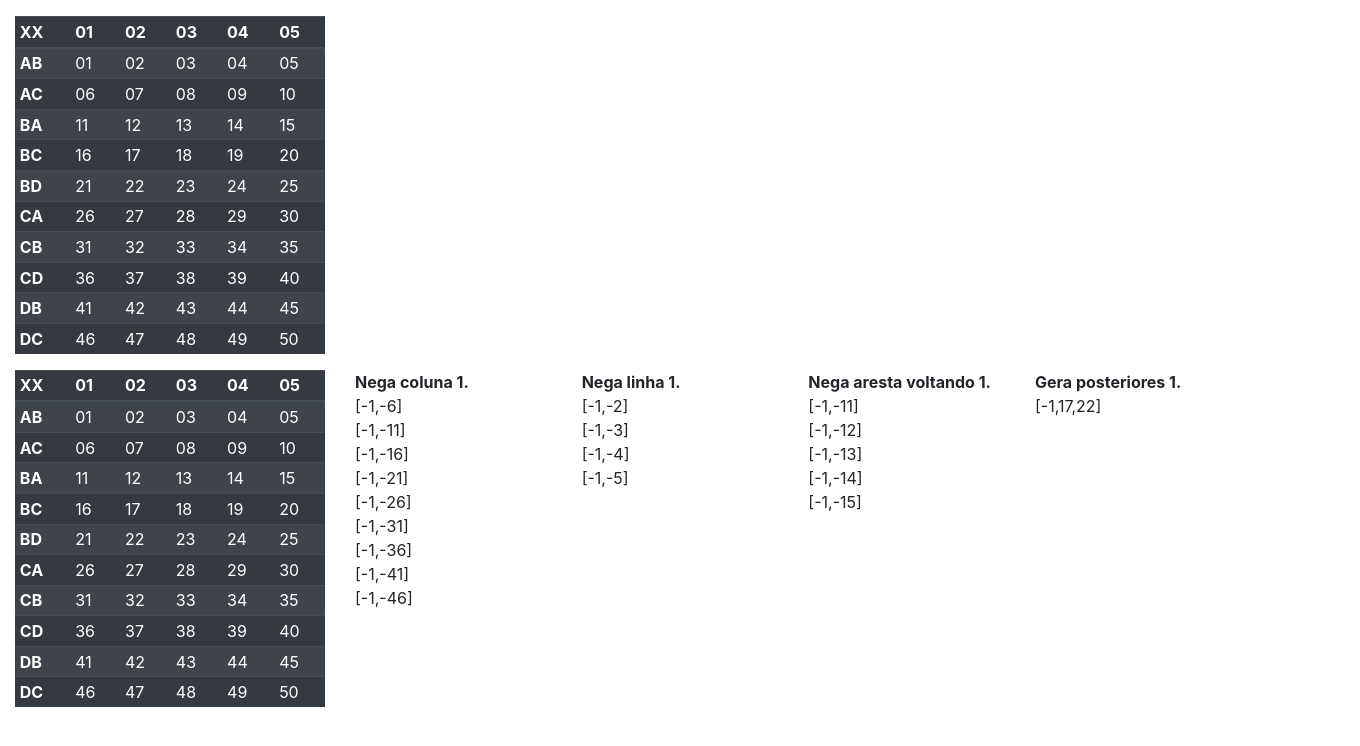
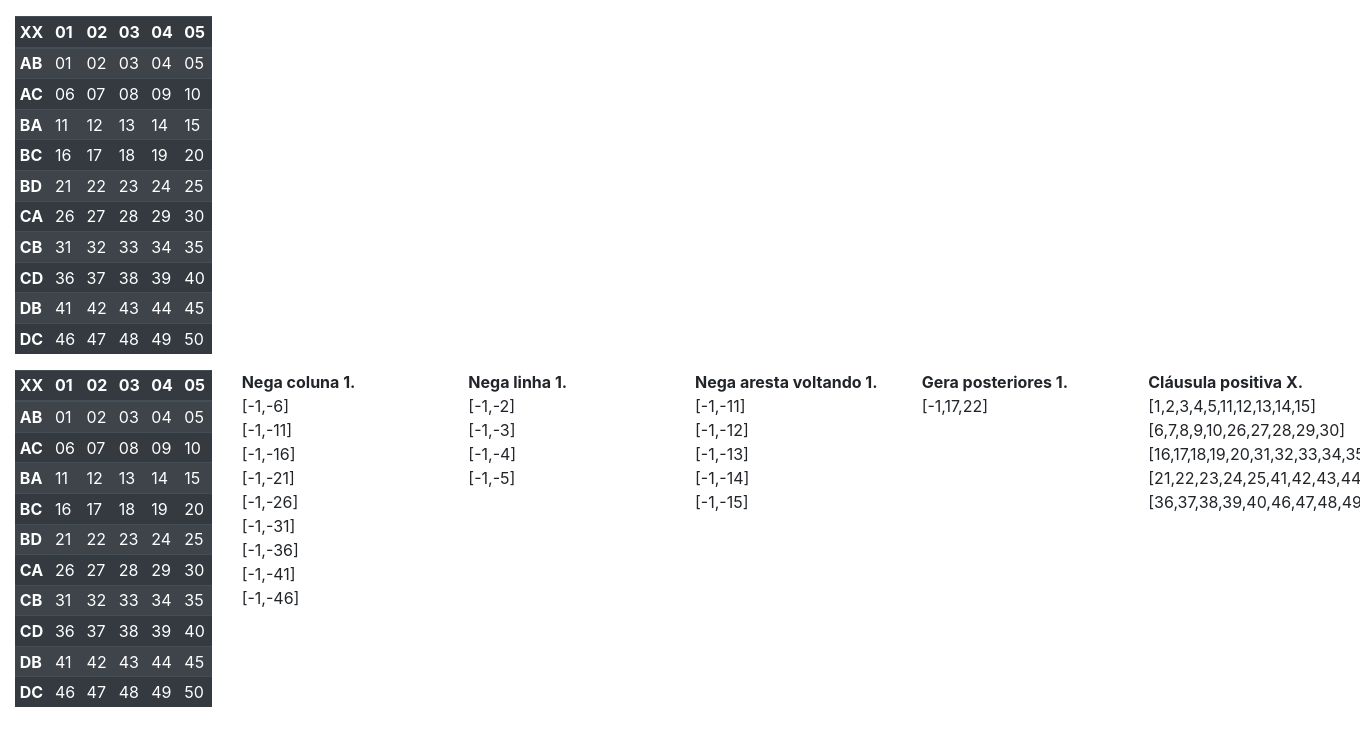
Before and after one commit to mateusxfl/sat-cnf-euler-path, a PHP site: page / in a window 1360 px wide; the page is wider, and only the part inside the window is pictured. Shown: the top 746 px of that part. Run offline with PHP 8.4, Linux system fonts and the light colour scheme.

Commit message:
system-working

```diff
--- a/entrada.txt
+++ b/entrada.txt
@@ -938,3 +938,8 @@
 [-47,28,33]
 [-48,29,34]
 [-49,30,35]
+[1,2,3,4,5,11,12,13,14,15]
+[6,7,8,9,10,26,27,28,29,30]
+[16,17,18,19,20,31,32,33,34,35]
+[21,22,23,24,25,41,42,43,44,45]
+[36,37,38,39,40,46,47,48,49,50]
--- a/index.php
+++ b/index.php
@@ -4,7 +4,7 @@
 
     class Grafo {
 
-        private $lista_adjacencia = array(), $tabela = array(), $fnc = array(), $arestas = 0;
+        private $lista_adjacencia = array(), $tabela = array(), $fnc = array(), $arestas = array();
 
         // Adiciona a aresta AB e BA.
         public function adicionar_aresta($a, $b) {
@@ -17,11 +17,11 @@
                 $this->lista_adjacencia[$b] = array();
             }
 
-            // && !in_array($a, $this->lista_adjacencia[$b])
-            if(!in_array($b, $this->lista_adjacencia[$a])) {
+            // && !in_array($b, $this->lista_adjacencia[$a])
+            if(!in_array($a, $this->lista_adjacencia[$b])) {
                 array_push($this->lista_adjacencia[$a], $b);
                 array_push($this->lista_adjacencia[$b], $a);
-                $this->arestas++;
+                array_push($this->arestas, $a."".$b);
             }
 
         }
@@ -39,7 +39,7 @@
 
                     $this->tabela[$aresta."".$vertice_adjacente] = array();
 
-                    for ( $i = 0 ; $i < $this->arestas ; $i++ ) {
+                    for ( $i = 0 ; $i < count($this->arestas) ; $i++ ) {
                         array_push($this->tabela[$aresta."".$vertice_adjacente], $coordenada++);
                     }
 
@@ -52,13 +52,13 @@
         // Imprime a tabela de coordenadas.
         public function imprime_tabela() {
 
-            $total_casas_decimais = strlen($this->arestas * $this->arestas * 2);
+            $total_casas_decimais = strlen(count($this->arestas) * count($this->arestas) * 2);
 
             echo "<table class='table table-striped table-dark table-sm'><thead><tr>";
 
             echo "<th> XX </th>";
 
-            for ( $i = 1 ; $i <= $this->arestas ; $i++ ) {
+            for ( $i = 1 ; $i <= count($this->arestas) ; $i++ ) {
                 echo "<th>".sprintf("%0".$total_casas_decimais."d", $i)."</th>";
             }
 
@@ -81,11 +81,11 @@
         }
 
         // Captura o valor de uma aresta por sua coordenada.
-        public function captura_valor_aresta($coordenada) {
+        private function captura_valor_aresta($coordenada) {
 
             $indices_arestas = array_keys($this->tabela);
 
-            $linha = $coordenada % $this->arestas == 0 ? floor($coordenada / $this->arestas) - 1 : floor($coordenada / $this->arestas);
+            $linha = $coordenada % count($this->arestas) == 0 ? floor($coordenada / count($this->arestas)) - 1 : floor($coordenada / count($this->arestas));
 
             return $indices_arestas[$linha];
 
@@ -94,21 +94,17 @@
         // Nega todos os valores de uma coluna, menos o passado por parâmetro.
         public function nega_coluna($coordenada) {
 
-            $coluna_atual = $coordenada % $this->arestas == 0 ? $this->arestas : ($coordenada % $this->arestas);
+            $linha_atual = $coordenada % count($this->arestas) == 0 ? count($this->arestas) : ($coordenada % count($this->arestas));
 
             $retorno = array();
 
             for ( $i = 0 ; $i < count($this->tabela) ; $i++ ) {
 
-                if($coordenada != $coluna_atual) {
-
-                    array_push($retorno, [-$coordenada,-$coluna_atual]);
-
-                    // array_push($retorno, [-$coordenada,-$coluna_atual,0]);
-
+                if($coordenada != $linha_atual) {
+                    array_push($retorno, [-$coordenada,-$linha_atual]);
                 }
 
-                $coluna_atual += $this->arestas;
+                $linha_atual += count($this->arestas);
 
             }
 
@@ -119,25 +115,21 @@
         // Nega todos os valores de uma linha, menos o passado por parâmetro.
         public function nega_linha($coordenada) {
 
-            $linha_atual = $coordenada;
+            $coluna_atual = $coordenada;
 
-            while(($linha_atual - 1) % $this->arestas != 0) {
-                $linha_atual--;
+            while(($coluna_atual - 1) % count($this->arestas) != 0) {
+                $coluna_atual--;
             }
 
             $retorno = array();
 
-            for ( $i = 0 ; $i < $this->arestas ; $i++ ) {
+            for ( $i = 0 ; $i < count($this->arestas) ; $i++ ) {
 
-                if($coordenada != $linha_atual) {
-
-                    array_push($retorno, [-$coordenada,-$linha_atual]);
-
-                    // array_push($retorno, [-$coordenada,-$linha_atual,0]);
-
+                if($coordenada != $coluna_atual) {
+                    array_push($retorno, [-$coordenada,-$coluna_atual]);
                 }
 
-                $linha_atual++;
+                $coluna_atual++;
 
             }
 
@@ -145,19 +137,15 @@
 
         }
 
-        // Nega todos os valores da linha da aresta BA, tendo em vista que já temos uma aresta AB no caminho euleriano.
+        // Nega todos os valores da linha da aresta BA, tendo em vista que já temos uma aresta AB.
         public function nega_aresta_voltando($coordenada) {
 
-            $linha_aresta_negada = $this->tabela[strrev($this->captura_valor_aresta($coordenada))];
+            $linha_aresta_voltando = $this->tabela[strrev($this->captura_valor_aresta($coordenada))];
 
             $retorno = array();
 
-            for ( $i = 0 ; $i < count($linha_aresta_negada) ; $i++ ) {
-
-                array_push($retorno, [-$coordenada,-$linha_aresta_negada[$i]]);
-
-                // array_push($retorno, [-$coordenada,-$linha_aresta_negada[$i],0]);
-
+            for ( $i = 0 ; $i < count($linha_aresta_voltando) ; $i++ ) {
+                array_push($retorno, [-$coordenada,-$linha_aresta_voltando[$i]]);
             }
 
             return $retorno;
@@ -167,18 +155,18 @@
         // Gera os possíveis caminhos posteriores a coordenada passada por parâmetro.
         public function busca_arestas_adjacentes($coordenada) {
 
-            if($coordenada % $this->arestas == 0) {
+            if($coordenada % count($this->arestas) == 0) {
                 return array();
             }else{
-                $proxima_coluna = $coordenada % $this->arestas;
+                $proxima_coluna = $coordenada % count($this->arestas);
             }
 
             $vertice_anterior = substr($this->captura_valor_aresta($coordenada), 0, 1);
             $vertice_atual =  substr($this->captura_valor_aresta($coordenada), -1);
 
-            $retorno = array(); $valores = array();
+            $retorno = array(array());
 
-            array_push($valores, -$coordenada);
+            array_push($retorno[0], -$coordenada);
 
             for ( $i = 0 ; $i < count($this->lista_adjacencia[$vertice_atual]) ; $i++ ) {
 
@@ -186,22 +174,35 @@
 
                     $proxima_aresta = $vertice_atual."".$this->lista_adjacencia[$vertice_atual][$i];
 
-                    array_push($valores, $this->tabela[$proxima_aresta][$proxima_coluna]);
+                    array_push($retorno[0], $this->tabela[$proxima_aresta][$proxima_coluna]);
 
                 }
 
             }
 
-            array_push($retorno, $valores);
-
-            // array_push($valores, 0);
-            // array_push($retorno, $valores);
-
             return $retorno;
 
         }
 
-        // Imprime o vetor retornado pelas 4 funções anteriores.
+        // A cláusula positiva contém uma aresta indo e voltando, tendo em vista que so um valor da clausula acontece.
+        public function clausula_positiva($aresta) {
+
+            $retorno = array();
+
+            // for ( $i = 0 ; $i < count($this->arestas) ; $i++ ) {
+
+                $linha_aresta_indo = $this->tabela[$aresta];
+                $linha_aresta_voltando = $this->tabela[strrev($aresta)];
+
+                array_push($retorno, array_merge($linha_aresta_indo,  $linha_aresta_voltando));
+
+            // }
+
+           return $retorno;
+
+        }
+
+        // Imprime qualquer um dos vetores retornado pelos 5 métodos anteriores.
         public function imprimeRetorno($vetor) {
 
             foreach($vetor as $valor){
@@ -213,37 +214,35 @@
         // Gera toda a FNC relativa as restrições do grafo.
         function gera_clausulas() {
 
-            // $line1 = [1,2,3,4,5,6,7,8,9,10];
-            // $line2 = [11,12,13,14,15,16,17,18,19,20];
-            // $line3 = [21,22,23,24,25,26,27,28,29,30];
-            // $line4 = [31,32,33,34,35,36,37,38,39,40];
-            // $line5 = [41,42,43,44,45,46,47,48,49,50];
+            sort($this->arestas); $this->clausula_positiva = array();
 
-            // array_push($this->fnc, $line1);
-            // array_push($this->fnc, $line2);
-            // array_push($this->fnc, $line3);
-            // array_push($this->fnc, $line4);
-            // array_push($this->fnc, $line5);
-
-            for ( $i = 1 ; $i <= count($this->tabela) * $this->arestas ; $i++ ) {
+            // 450 OK
+            for ( $i = 1 ; $i <= count($this->tabela) * count($this->arestas) ; $i++ ) {
                 $this->fnc = array_merge($this->fnc, $this->nega_coluna($i));
             }
 
-            for ( $i = 1 ; $i <= count($this->tabela) * $this->arestas ; $i++ ) {
+            // 200 OK
+            for ( $i = 1 ; $i <= count($this->tabela) * count($this->arestas) ; $i++ ) {
                 $this->fnc = array_merge($this->fnc, $this->nega_linha($i));
             }
 
-            for ( $i = 1 ; $i <= count($this->tabela) * $this->arestas ; $i++ ) {
+            // 250 OK
+            for ( $i = 1 ; $i <= count($this->tabela) * count($this->arestas) ; $i++ ) {
                 $this->fnc = array_merge($this->fnc, $this->nega_aresta_voltando($i));
             }
 
-            for ( $i = 1 ; $i <= count($this->tabela) * $this->arestas ; $i++ ) {
+            // 40 OK
+            for ( $i = 1 ; $i <= count($this->tabela) * count($this->arestas) ; $i++ ) {
                 $this->fnc = array_merge($this->fnc, $this->busca_arestas_adjacentes($i));
             }
 
+            // 5 OK
+            foreach($this->arestas as $aresta) {
+                $this->clausula_positiva = array_merge($this->clausula_positiva, $this->clausula_positiva($aresta));
+                $this->fnc = array_merge($this->fnc, $this->clausula_positiva($aresta));
+            }
+
             // echo "<pre> FNC: "; var_dump($this->fnc); echo "</pre>";
-
-            // Falta restrições.
 
             $this->requisicao();
 
@@ -254,12 +253,11 @@
             $arquivo = fopen('entrada.txt','w');
 
             if ($arquivo == false) {
-                echo 'Não foi possível criar o arquivo.';
+                echo 'Não foi possível criar o arquivo com as cláusulas.';
             }else{
 
                 $texto = "";
 
-                // Imprime retorno;
                 foreach($this->fnc as $valor){
                     $texto .= "[".implode(",", $valor)."]\n";
                 }
@@ -271,7 +269,7 @@
 
                 $resultado = shell_exec('glucose.py');
 
-                echo "<br> <div class='col-md-12'>".utf8_encode($resultado)."</div> <br>";
+                echo utf8_encode($resultado);
 
             }
 
@@ -295,10 +293,10 @@
 
 <div class="col-md-12 mt-3">
     <div class="row">
-        <div class="col-md-3">
+        <div class="col-md-2">
             <?php $grafo->imprime_tabela(); ?>
         </div>
-        <div class="col-md-9">
+        <div class="col-md-10">
             <?php $grafo->gera_clausulas(); ?>
         </div>
     </div>
@@ -307,7 +305,7 @@
 <div class="col-md-12">
     <div class="row">
 
-        <div class="col-md-3">
+        <div class="col-md-2">
             <?php $grafo->imprime_tabela(); ?>
         </div>
 
@@ -331,6 +329,11 @@
             <?php  $grafo->imprimeRetorno($grafo->busca_arestas_adjacentes($coordenada)); ?>
         </div>
 
+        <div class="col-md-2">
+            <strong>Cláusula positiva X.</strong> <br>
+            <?php  $grafo->imprimeRetorno($grafo->clausula_positiva); ?>
+        </div>
+
     </div>
 </div>
 
```
Also changed, not shown: 2 other files.
